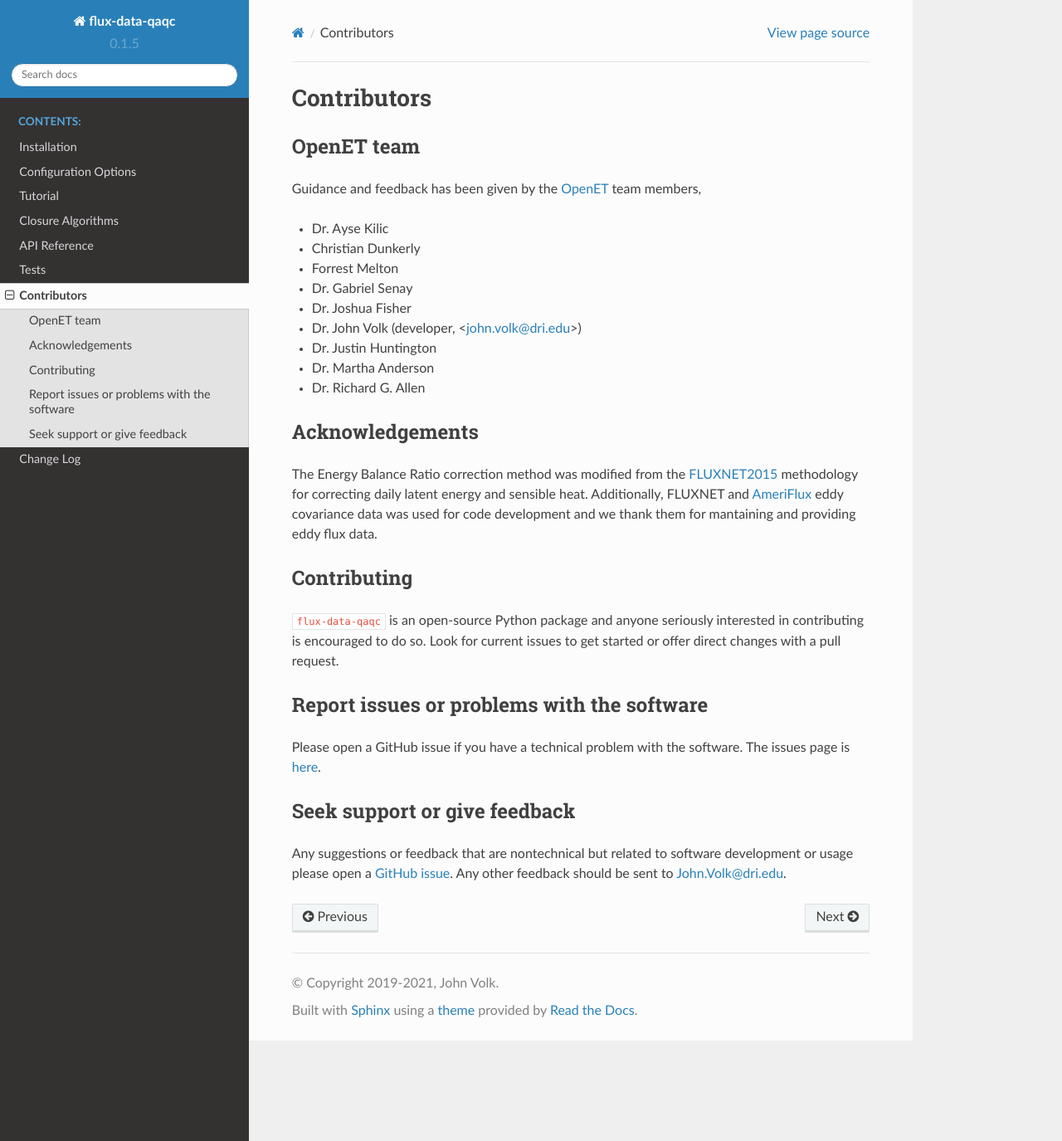
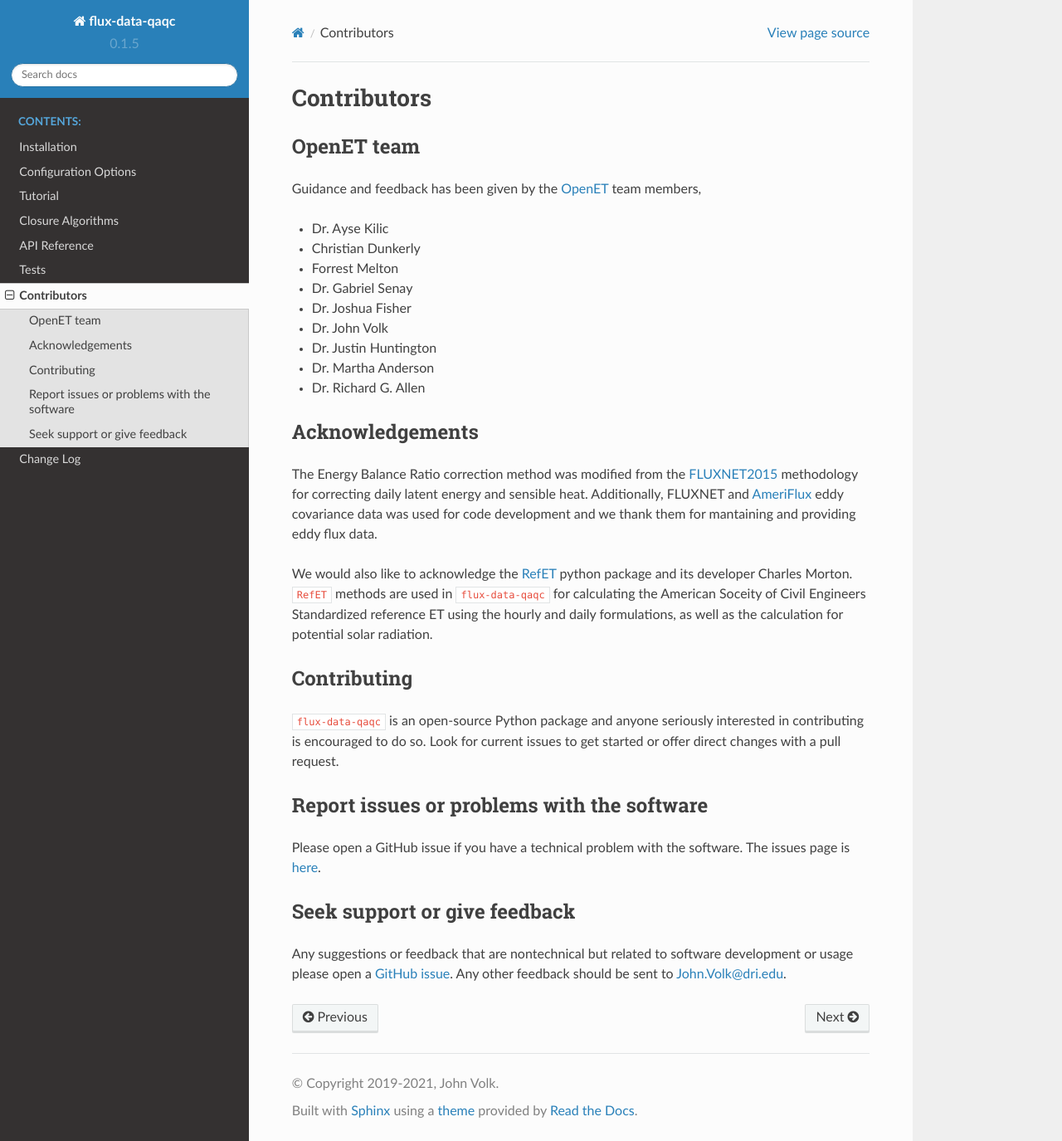
Before and after one commit to Open-ET/flux-data-qaqc, a Sphinx documentation site: the page built from docs/source/contributors.rst, in a window 1280 px wide and 1375 px high. Shown: the whole window at 83% size. Built offline with Sphinx 7.4.7 and the Read the Docs theme 2.0.0, drawn with Linux system fonts in a browser that asks for light colours; comment, search, counter and statistics services are not loaded.

Commit message:
add refET acknowledgements and links

```diff
--- a/docs/source/contributors.rst
+++ b/docs/source/contributors.rst
@@ -26,6 +26,8 @@ sensible heat.  Additionally, FLUXNET and `AmeriFlux
 <https://ameriflux.lbl.gov/>`__ eddy covariance data was used for code
 development and we thank them for mantaining and providing eddy flux data.
 
+We would also like to acknowledge the `RefET <https://github.com/WSWUP/RefET>`__ python package and its developer Charles Morton. ``RefET`` methods are used in ``flux-data-qaqc`` for calculating the American Soceity of Civil Engineers Standardized reference ET using the hourly and daily formulations, as well as the calculation for potential solar radiation.
+
 Contributing
 ^^^^^^^^^^^^
 ``flux-data-qaqc`` is an open-source Python package and anyone seriously interested in contributing is encouraged to do so. Look for current issues to get started or offer direct changes with a pull request.
```
Also changed, not shown: other parts of docs/source/contributors.rst (+1 -1 lines), paper/paper.md (+1 -1 lines), 1 other file.
